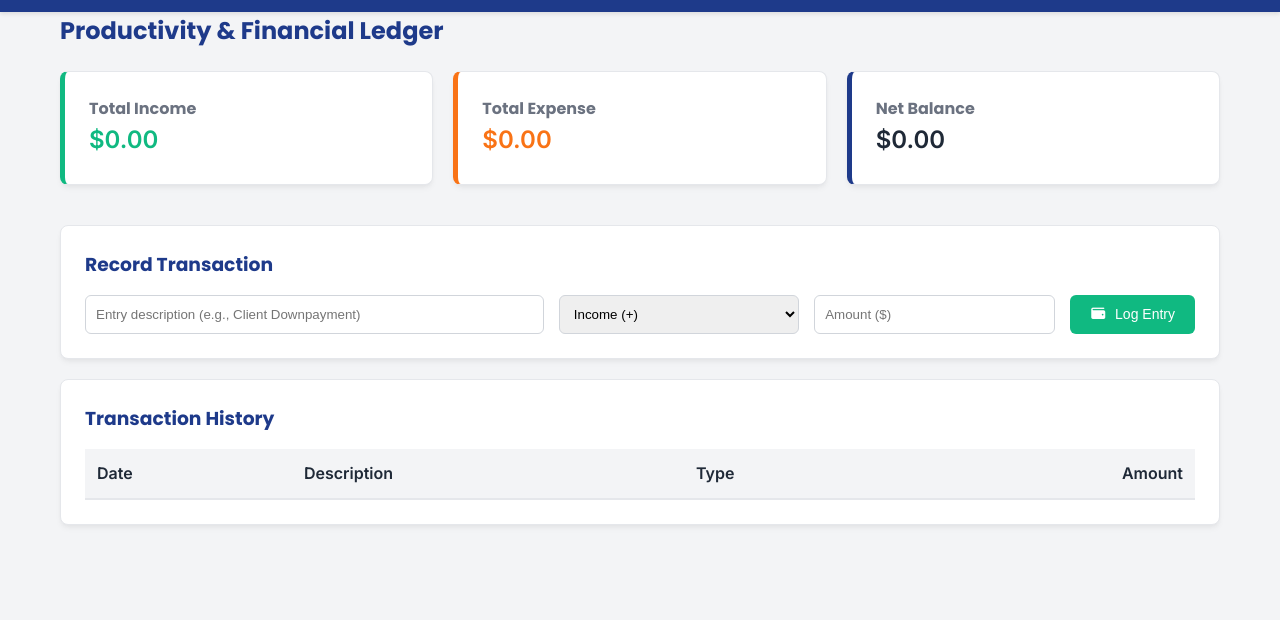
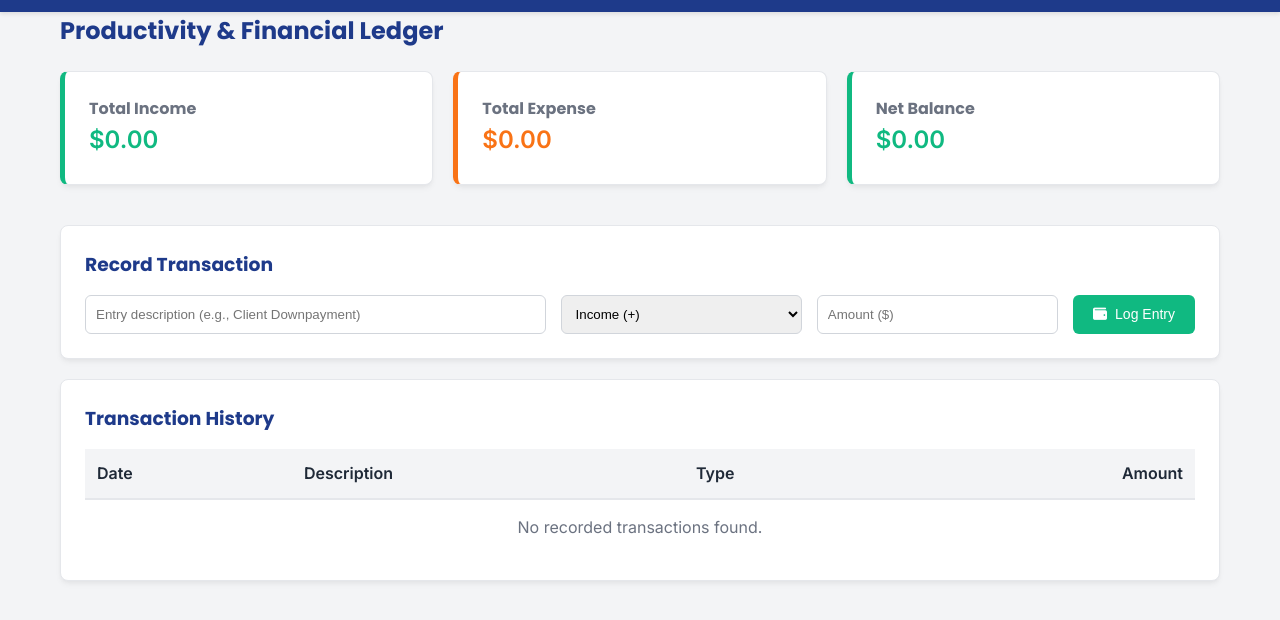
Before and after one commit to Garikai88/biz-manager-lite, a plain HTML site: page ledger.html in a window 1280 px wide. Shown: the part 56-676 px from the top of the page. Drawn offline with Linux system fonts and the light colour scheme.

Commit message:
build: fix element tracking anomalies and navigation cdn paths inside ledger template

```diff
--- a/ledger.html
+++ b/ledger.html
@@ -3,9 +3,9 @@
 <head>
     <meta charset="UTF-8">
     <meta name="viewport" content="width=device-width, initial-scale=1.0">
-    <title>Biz-Manger Lite - Productivity Ledger</title>
-    <link rel="stylesheet" href="css/styles.css" >
-    <link rel="stylesheet" href="https://cdnjs.cliudflare.com/ajax/libs/font-awesome/6.4.0/css/all.min.css">
+    <title>Biz-Manager Lite - Productivity Ledger</title>
+    <link rel="stylesheet" href="css/styles.css">
+    <link rel="stylesheet" href="https://cdnjs.cloudflare.com/ajax/libs/font-awesome/6.4.0/css/all.min.css">
 </head>
 <body>
 
@@ -13,9 +13,9 @@
         <div class="container" style="display: flex; justify-content: space-between; align-items: center;">
             <h1>Biz-Manager Lite</h1>
             <nav>
-                <a href="dashboard.html" style="color: white; margin-left: 15px; text-decoration: none; ">Dashboard</a>
-                <a href="tasks.html" style="color: white; margin-left: 15px; text-decoration: none; ">Tasks</a>
-                <a href="ledger.html" style="color: white; margin-left: 15px; text-decoration: none; font-weight: bold; ">Ledger</a>
+                <a href="dashboard.html" style="color: white; margin-left: 15px; text-decoration: none;">Dashboard</a>
+                <a href="tasks.html" style="color: white; margin-left: 15px; text-decoration: none;">Tasks</a>
+                <a href="ledger.html" style="color: white; margin-left: 15px; text-decoration: none; font-weight: bold;">Ledger</a>
             </nav>
         </div>
     </header>
@@ -36,7 +36,7 @@
 
             <div class="card" id="balance-card" style="border-left: 5px solid var(--primary-color);">
                 <h4 style="color: var(--text-muted);">Net Balance</h4>
-                <p id="total-icome" style="font-size: 24px; font-weight: bold; ">$0.00</p>
+                <p id="net-balance" style="font-size: 24px; font-weight: bold;">$0.00</p>
             </div>
         </section>
 
@@ -50,7 +50,7 @@
                    <option value="expense">Expense (-)</option>
                 </select>
 
-                <input type="number" id="ledger-amount" placeholder="Amount ($)" step="0.01" required style="flex: 1; padding: 10px; border: 1px solid #D1D5DB; border-radius: 6px;" >
+                <input type="number" id="ledger-amount" placeholder="Amount ($)" step="0.01" required style="flex: 1; padding: 10px; border: 1px solid #D1D5DB; border-radius: 6px;">
 
                 <button type="submit" class="btn btn-secondary"><i class="fa-solid fa-wallet"></i> Log Entry</button>
             </form>
@@ -75,9 +75,10 @@
     </main>
 
     <script type="module">
-        import {LedgerManager} from './js/ledgerManager.js';
+        import { LedgerManager } from './js/ledgerManager.js';
 
-        document.addEventListener('DOMContenetLoaded', () => {
+        // Fixed: Corrected DOMContentLoaded string typo
+        document.addEventListener('DOMContentLoaded', () => {
             updateLedgerUI();
 
             // This handles the transaction recording submit
@@ -98,12 +99,12 @@
             const transactions = LedgerManager.getAllTransactions();
             const tableBody = document.getElementById('ledger-table-body');
 
-            // Update the balances on summary metric display cards
+            // Fixed: Synchronized ID tags with the template structure variables
             document.getElementById('total-income').innerText = `$${summary.income.toFixed(2)}`;
-            document.getElementById('total-expense').innerText = `$${summary.expense.toFixed(2)}`;
+            document.getElementById('total-expenses').innerText = `$${summary.expense.toFixed(2)}`;
             document.getElementById('net-balance').innerText = `$${summary.netBalance.toFixed(2)}`;
 
-            // We dynamically alter the net balance color indicators based on profitability
+            // Dynamically alter net balance colors based on profit status
             const balanceCard = document.getElementById('balance-card');
             if (summary.netBalance >= 0) {
                 document.getElementById('net-balance').style.color = 'var(--secondary-color)';
@@ -113,7 +114,7 @@
                 balanceCard.style.borderLeftColor = '#EF4444';
             }
 
-            // We render out the history profiles
+            // Render transaction history list
             tableBody.innerHTML = '';
             if (transactions.length === 0) {
                 tableBody.innerHTML = `<tr><td colspan="4" style="padding: 15px; text-align: center; color: var(--text-muted);">No recorded transactions found.</td></tr>`;
@@ -125,11 +126,11 @@
                 const row = document.createElement('tr');
                 row.style.borderBottom = '1px solid var(--bg-light)';
 
-                const typeBadgeColor = tx.type === 'income' ? 'background-color: #D1FAE5; color: #065F46;': 'background-color: #FEE2E2; color: #991B1B; ';
+                const typeBadgeColor = tx.type === 'income' ? 'background-color: #D1FAE5; color: #065F46;': 'background-color: #FEE2E2; color: #991B1B;';
                 const amountPrefix = tx.type === 'income' ? '+' : '-';
                 const amountColor = tx.type === 'income' ? 'color: #10B981;' : 'color: #EF4444;';
 
-                row.innerHTML =`
+                row.innerHTML = `
                     <td style="padding: 12px; color: var(--text-muted); font-size: 14px;">${tx.date}</td>
                     <td style="padding: 12px; font-weight: 500;">${tx.description}</td>
                     <td style="padding: 12px;">
@@ -144,9 +145,7 @@
 
                 tableBody.appendChild(row);
             });
-
         }
-
     </script>
 
 </body>
```
